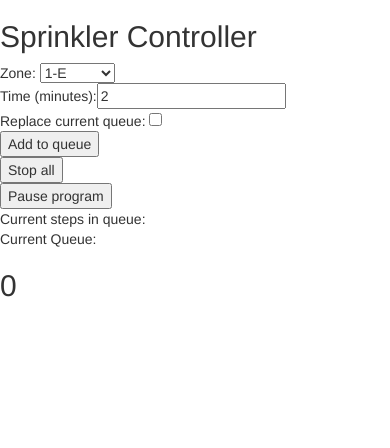
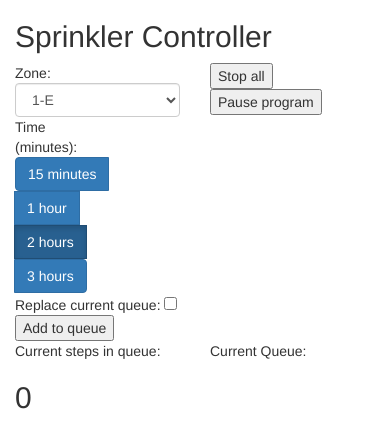
Before and after one commit to dkulinski/sprinkler, a Flask app: page / in a window 390 px wide. Shown: the top 448 px of the page. Run offline with Flask 2, Linux system fonts and the light colour scheme; data that the repository does not hold is empty; some libraries are stand-ins or nearby versions.

Commit message:
Completed UI components

```diff
--- a/templates/index.html
+++ b/templates/index.html
@@ -3,13 +3,18 @@
 
 {% block content %}
 <div class="row">
-<div class="container-fluid"><h2>Sprinkler Controller</h2></div>
+    <div class="col-xs-12">
+        <div class="container">
+            <h2>Sprinkler Controller</h2>
         </div>
+    </div>
+</div>
+<div class="container">
     <div class="row">
-    <div class="col-md-8">
+        <div class="col-xs-6">
             <form id="zone">
                     Zone:
-                <select name="zone" id="zone-select">
+                    <select name="zone" id="zone-select" class="form-control">
                         <option value="56">1-E</option>
                         <option value="57">1-WB</option>
                         <option value="24">2</option>
@@ -50,15 +55,38 @@
                         <option value="12">27-NET </option>
                         <option value="99">Pause</option>
                     </select>
-                <br>
-                Time (minutes):<input type="number" name="time" id="time" value="2">
-                <br>
+                    <div class="row">
+                        <div class="col-xs-6">
+                            Time (minutes):
+                            <div class="btn-group" data-toggle="buttons">
+                                <label class="btn btn-primary">
+                                    <input type="radio" name="time" id="option1" value="15">15 minutes
+                                </label>
+                                <label class="btn btn-primary">
+                                    <input type="radio" name="time" id="option2"  value="60">1 hour
+                                </label>
+                                <label class="btn btn-primary active">
+                                    <input type="radio" name="time" id="option2"  value="120" checked>2 hours
+                                </label>
+                                <label class="btn btn-primary">
+                                    <input type="radio" name="time" id="option3" value="180">3 hours
+                                </label>
+                            </div>
+                        </div>
+                    </div>
+                    <div class="row">
+                        <div class="col-xs-12">
                             Replace current queue: <input type="checkbox" name="append_zone" id="append_zone">
-                <br>
+                        </div>
+                    </div>
+                    <div class="row">
+                        <div class="col-xs-12">
                             <input type="submit" id="zone_set" value="Add to queue">
+                        </div>
+                    </div>
             </form>
         </div>
-    <div class="col-md-4">
+        <div class="col-xs-6">
             <form id="stopall">
                 <input type="submit" value="Stop all">
             </form>
@@ -68,20 +96,21 @@
     </div>
     </div>
     <div class="row">
-    <div class="col-md-4">
+        <div class="col-xs-6">
             Current steps in queue:
         </div>
-    <div class="col-md-8">
+        <div class="col-xs-6">
             Current Queue:
         </div>
     </div>
     <div class="row">
-    <div class="col-md-4">
+        <div class="col-xs-6">
             <div id="queuelength">
             </div>
         </div>
-    <div class="col-md-8">
+        <div class="col-xs-6">
             <div id="queue"></div>
+        </div>
     </div>
 </div>
 {% endblock %}
@@ -90,8 +119,10 @@
 <script>
     $("#append_zone").change(function() {
         if(this.checked) {
+            $("#zone_set").css("color","red");
             $("#zone_set").val('Replace queue');
         } else {
+            $("#zone_set").css("color","");
             $("#zone_set").val('Add to queue');
         }
     });
@@ -120,9 +151,12 @@
                     $('#queue').empty();
                     val.sort((a,b) => a.queuepos - b.queuepos);
                     val.forEach( function(zone, index, arr) {
-                        $("#queue").append(
-                            'zone ' + $('#zone-select option[value="' + zone['zone'] + '"]').text() + ' has ' + zone['remaining'] + " minutes remaining.<br/>"
-                        );
+                        if (zone["queuepos"] == 1) {
+                                queuestr = 'zone ' + $('#zone-select option[value="' + zone['zone'] + '"]').text() + ' has ' + zone['remaining'] + " minutes remaining.<br/>"
+                            } else {
+                                queuestr = 'zone ' + $('#zone-select option[value="' + zone['zone'] + '"]').text() + ' has ' + zone['remaining'] + " minutes scheduled.<br/>"
+                            }
+                        $("#queue").append(queuestr);
                     });
                 } else if(key == "queue" && val.length == 0) {
                     $("#queue").empty();
```
Lines whose indentation alone changed are shown as unchanged.
